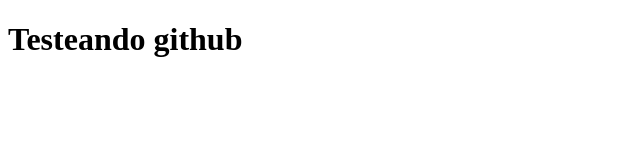
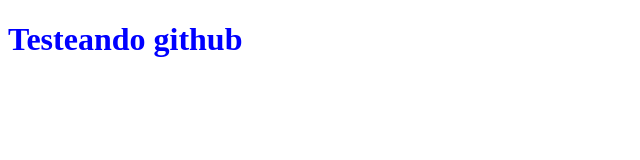
Before and after one commit to pruebatest/tweetapp, a plain HTML site: page index.html in a window 1280 px wide. Shown: the whole page, without its empty margins (0-640 px from the left). Drawn offline with Linux system fonts and the light colour scheme.

Commit message:
nuevo aporte .

```diff
--- a/index.html
+++ b/index.html
@@ -1,6 +1,7 @@
 <!DOCTYPE html>
 <html>
 <head>
+  <link rel="stylesheet" type="text/css" href="style.css">
   <title>proyecto prueba</title>
 </head>
 <body>
--- a/style.css
+++ b/style.css
@@ -0,0 +1,4 @@
+h1 {
+  /* cambio el color a azul */
+  color: blue;
+}
```
